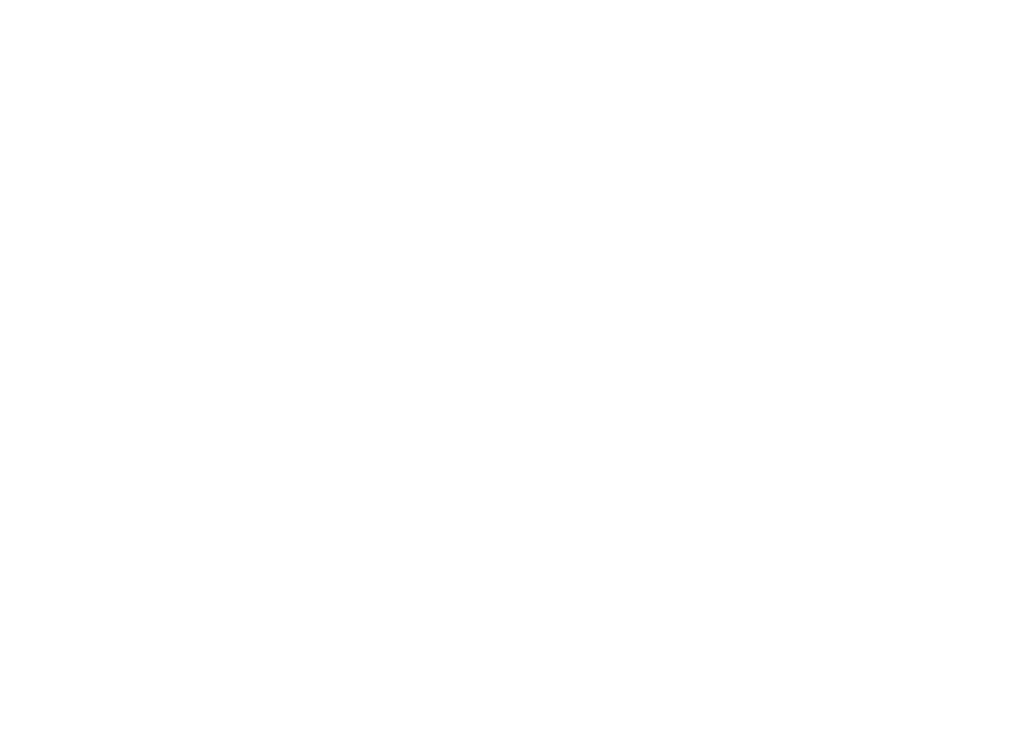
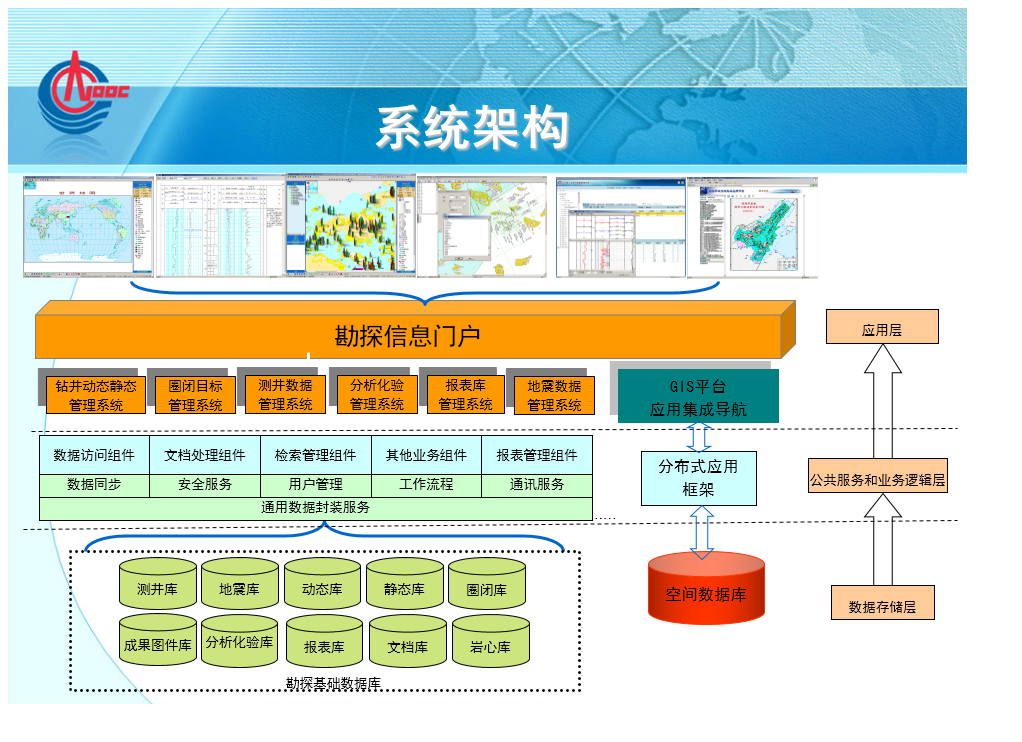
Before and after one commit to hhue/test, a plain HTML site: page index.html in a window 1280 px wide. Shown: the whole page, without its empty margins (0-1022 px from the left). Drawn offline with Linux system fonts and the light colour scheme.

Commit message:
add a image

```diff
--- a/index.html
+++ b/index.html
@@ -5,6 +5,7 @@
 	<title>Document</title>
 </head>
 <body>
+	<img src="aaa.png">
 
 </body>
 </html>
```
Also changed, not shown: aaa.PNG (added).
